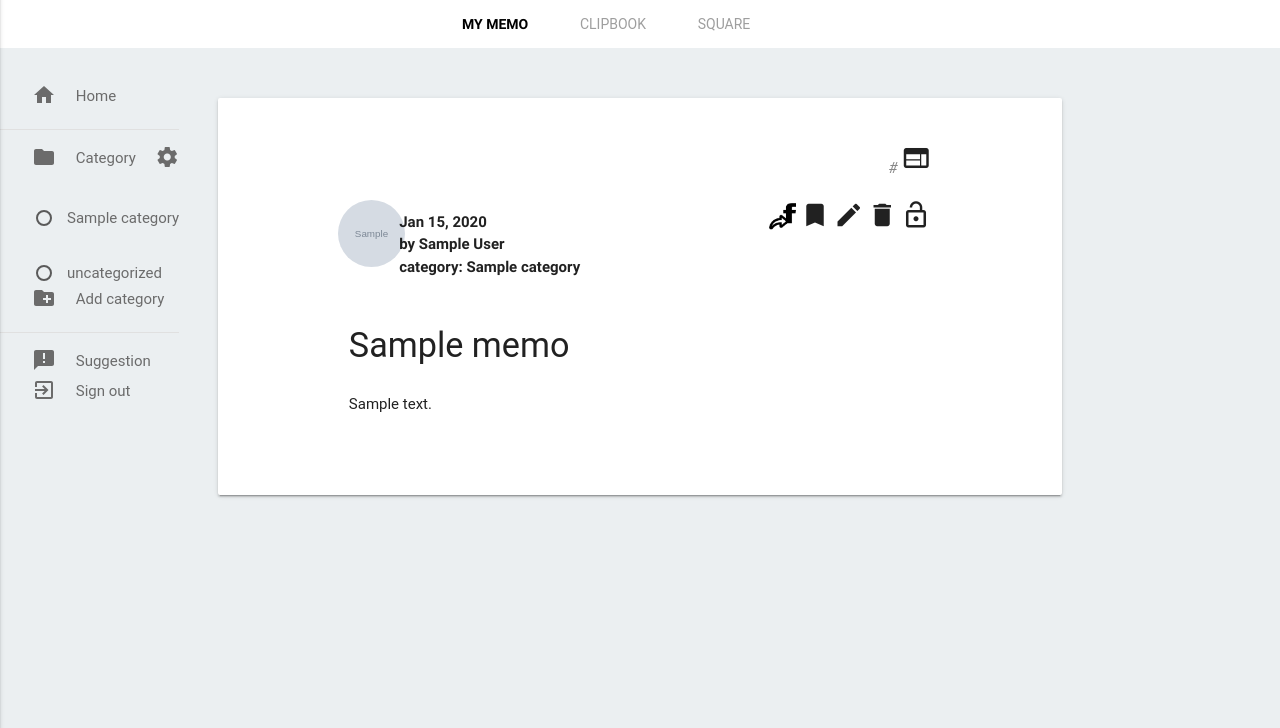
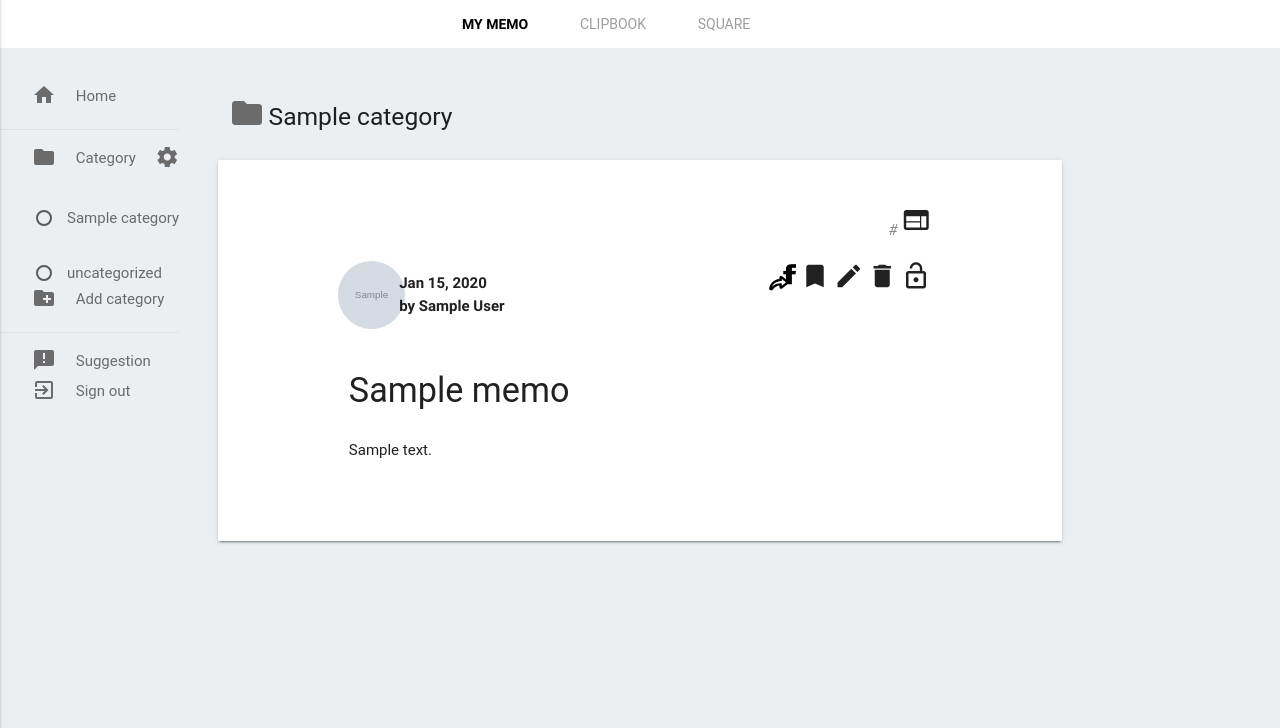
Before and after one commit to student777/MemoSquare, a Django app: page /memo/1/ in a window 1280 px wide. Shown: the part 72-800 px from the top of the page. Run offline with Django 3.2, Linux system fonts and the light colour scheme; a user stored in the database is signed in; tables that the repository leaves empty hold one stand-in row (values such as "Sample post"); grey boxes marked "Sample" are stand-in pictures; some libraries are stand-ins or nearby versions; some web fonts are replaced.

Commit message:
create add category modal

```diff
--- a/static/memosquare/css/base.css
+++ b/static/memosquare/css/base.css
@@ -87,7 +87,7 @@ a span{
 	margin-left: 32px;
 }
 
-/*Category*/
+/*Category-navbar*/
 div svg{
 	fill: #6B6B6B;
 	height: 24px;
@@ -122,6 +122,10 @@ input[type=text]{
 .input-field input[type=text]:focus {
      border-bottom: 1px solid #6B6B6B;
      box-shadow: 0 1px 0 0 #6B6B6B;
+}
+
+#add-category-modal{
+	width: 30%;
 }
 
 /*memo-list*/
@@ -173,6 +177,16 @@ img.circle.list-profile{
 }
 
 /*memo_detail*/
+div svg.svg-medium{
+	fill: #6B6B6B;
+	height: 36px;
+	width: 36px;
+}
+
+h5.category-name{
+	vertical-align: super;
+}
+
 div.detail.card{
 	padding: 3em 8em;
 }
--- a/templates/memo_detail.html
+++ b/templates/memo_detail.html
@@ -1,7 +1,18 @@
 {% extends 'base.html' %}
 {% block container %}
 <div class="custom-container">
-    <br>
+        <br>
+        <div class="row">
+            <div class="col s12">
+                <svg class="svg-medium" viewBox="0 0 24 24" xmlns="http://www.w3.org/2000/svg">
+                    <path d="M10 4H4c-1.1 0-1.99.9-1.99 2L2 18c0 1.1.9 2 2 2h16c1.1 0 2-.9 2-2V8c0-1.1-.9-2-2-2h-8l-2-2z"/>
+                    <path d="M0 0h24v24H0z" fill="none"/>
+                </svg>
+                <h5 class="category-name">{% if memo.category %} {{ memo.category }}{% else %} uncategorized{% endif %}</h5>
+            </div>
+        </div>
+
+
     <div class="detail card white" >
     <!-- bookmark, goto web icon -->
         <div class="row">
@@ -22,7 +33,6 @@
             <div class="col s12 m5 detail-description">
                 <span>{{ memo.timestamp }}</span><br>
                 <span>by {{ memo.owner }}</span><br>
-                <span>category: {% if memo.category %}{{ memo.category }}{% else %}uncategorized{% endif %}</span>
             </div>
 
             <!-- Buttons -->
--- a/templates/memo_list.html
+++ b/templates/memo_list.html
@@ -10,7 +10,7 @@
 
         <div class="row">
             {% for memo in memo_list %}
-                <div class="col s12 m4 ">
+                <div class="col s12 m6 l4">
                     <div class="card white darken-1">
                         <div class="card-content" style="cursor:pointer;"
                              onclick="location.href='/memo/{{ memo.pk }}/'">
--- a/templates/navbar_left_category.html
+++ b/templates/navbar_left_category.html
@@ -66,6 +66,30 @@
             <path d="M0 0h24v24H0V0z" fill="none"/>
             <path d="M20 6h-8l-2-2H4c-1.11 0-1.99.89-1.99 2L2 18c0 1.11.89 2 2 2h16c1.11 0 2-.89 2-2V8c0-1.11-.89-2-2-2zm-1 8h-3v3h-2v-3h-3v-2h3V9h2v3h3v2z"/>
         </svg>
-        <span class="li-title">Add category</span>
+        <a class="modal-trigger" href="#add-category-modal">
+            <span class="li-title">Add category</span>
+        </a>
     </a>
 </li>
+
+    <!-- todo-from-sun -->
+
+    <!-- Add Category Modal -->
+    <div id="add-category-modal" class="modal">
+        <div class="modal-content">
+            <h5>Add Category</h5>
+            <div class="divider"></div>
+            <br>
+        <div class="row">
+            <br>
+            <div class="input-field col s10 offset-s1">
+    <!--             id 바꾸셔도 됩니다. ㅎㅎ -->
+                   <input placeholder="new category" id="new-name" type="text" class="validate">
+              <label for="new-name">name</label>
+            </div>
+        </div>
+            <div class="modal-footer">
+                <a href="#!" class=" modal-action modal-close waves-effect waves-green btn-flat">Save</a>
+            </div>
+        </div>
+    </div>
```
